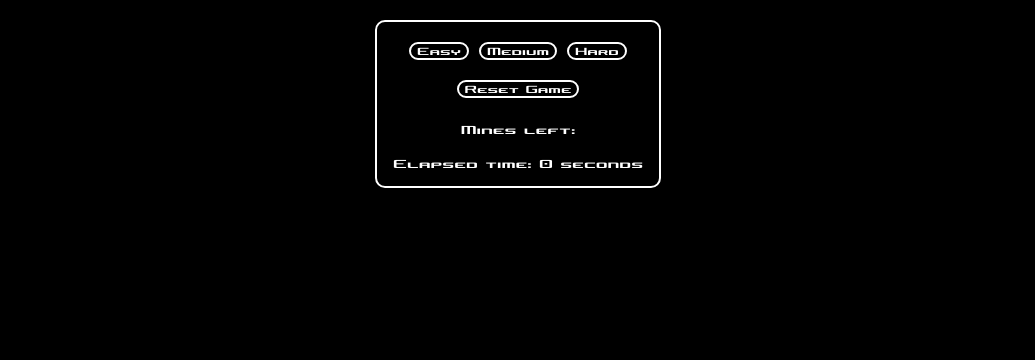
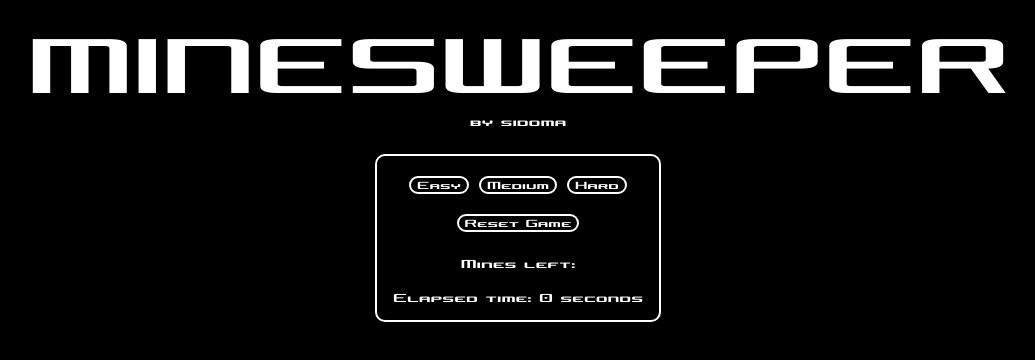
Before and after one commit to mokasii/minesweeper-frontend, a Vue app: page /game in a window 1280 px wide. Shown: the top 360 px of the page, without its empty margins (122-1157 px from the left). Built offline with nearby package versions, Linux system fonts and the light colour scheme.

Commit message:
add title

```diff
--- a/src/views/GameView.vue
+++ b/src/views/GameView.vue
@@ -1,5 +1,10 @@
 <template>
+
   <div class="game-view">
+    <div class="title-container">
+      <div class="title-minesweeper">minesweeper</div>
+      <span class="bysidoma-text">by sidoma</span>
+    </div>
     <GameBoard v-if="selectedDifficulty" @game-started="gameStarted = true" @game-won="showScoreForm = true" />
 
     <Popup :show="showScoreForm" @close="showScoreForm = false">
@@ -47,4 +52,26 @@ export default defineComponent({
   align-items: center;
   padding: 20px;
 }
+
+.title-container {
+  display: flex;
+  flex-direction: column;
+  align-items: center;
+  justify-content: center;
+}
+
+.title-minesweeper {
+  color: white;
+  font-size: 100px;
+  font-family: "PlatinumGames", sans-serif;
+  font-weight: 400;
+  text-transform: uppercase;
+  line-height: 90px;
+}
+
+.bysidoma-text {
+  color: white;
+  font-family: "PlatinumGames";
+  margin-bottom: 20px;
+}
 </style>
```
